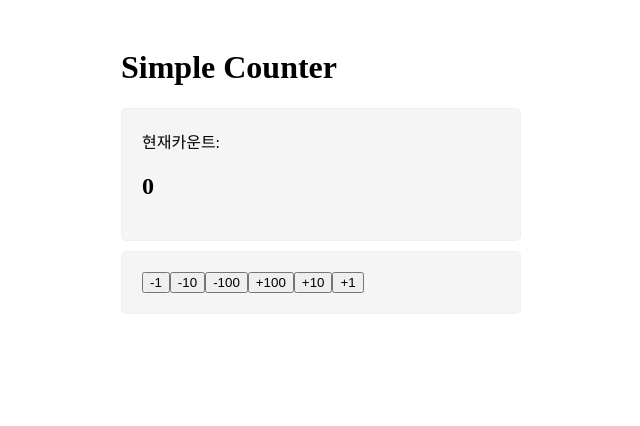
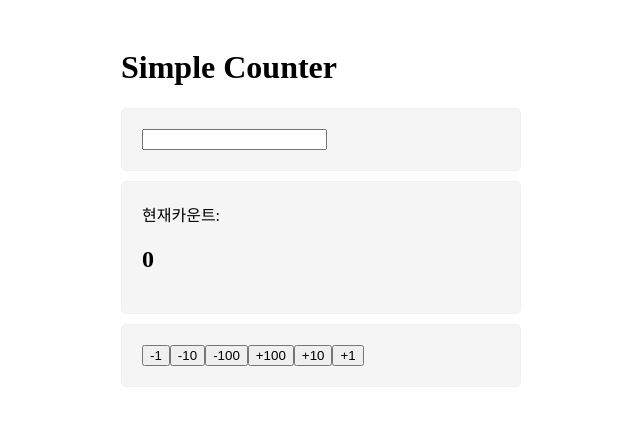
Before and after one commit to Rodoll99/simple_counter, a React (Vite) app in the folder simple_counter/: page / in a window 1280 px wide. Shown: the top 426 px of the page, without its empty margins (319-959 px from the left). Built offline with nearby package versions, Linux system fonts and the light colour scheme.

Commit message:
useEffect

```diff
--- a/simple_counter/src/App.jsx
+++ b/simple_counter/src/App.jsx
@@ -1,10 +1,20 @@
 import './App.css'
 import Viewer from './components/viewer'
 import Controller from './components/controller'
-import { useState } from 'react'
+import { useState ,useEffect } from 'react'
+
 function App() {
 
   const [count,setCount] = useState(0);
+  const [input, setInput] = useState("");
+
+  // useEffect
+  // 두번째 인수로 전달한 배열에 의존함. 배열안에 무엇을 넣느냐에따라 결과가 달라지므로
+  // 의존성배열 (deps) 라고 부름
+
+  useEffect(()=> {
+    console.log(`count:${count} / input: ${input}`);
+  },[count ,input])
 
   const onClickButton = (value) => {
     setCount(count + value);
@@ -13,6 +23,11 @@ function App() {
   return (
   <div className='App'>
     <h1>Simple Counter</h1>
+    <section>
+      <input value={input} onChange={(e)=>{
+        setInput(e.target.value)
+      }}></input>
+    </section>
     <section>
       <Viewer count = {count}></Viewer>
     </section>
--- a/simple_counter/src/components/Controller.jsx
+++ b/simple_counter/src/components/Controller.jsx
@@ -1,6 +1,5 @@
 const Controller = ({onClickButton}) =>{
     return (
-
     <div>
      <button onClick={() => {
         onClickButton(-1);
@@ -23,5 +22,4 @@ const Controller = ({onClickButton}) =>{
     </div>
     )
 }
-
 export default Controller;
```
